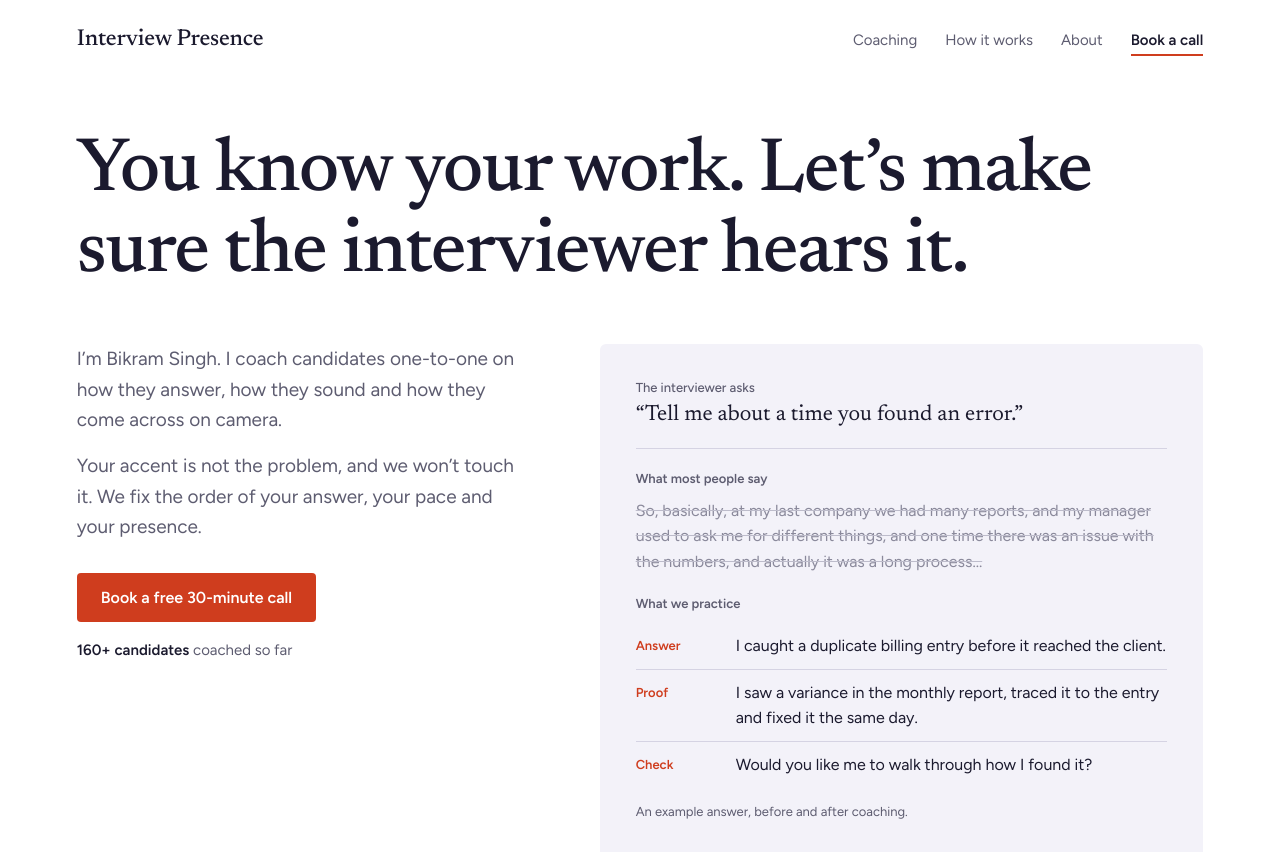
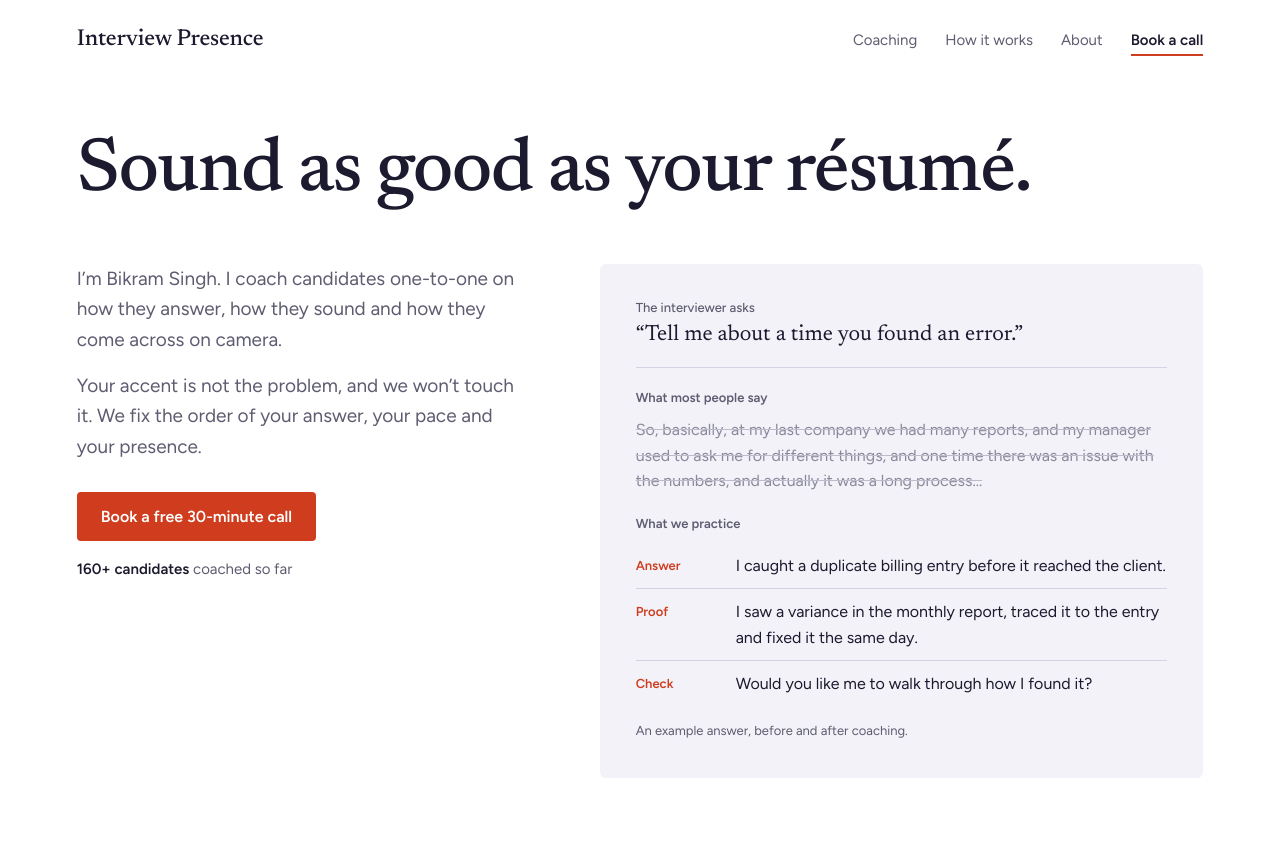
Before and after one commit to bikram9-9/interviewpresence, a plain HTML site: page index.html in a window 1280 px wide. Shown: the top 852 px of the page. Drawn offline with Linux system fonts and the light colour scheme.

Commit message:
New tagline: Sound as good as your résumé
Co-Authored-By: Claude Opus 5.5 <noreply@anthropic.com>
Claude-Session: https://claude.ai/code/session_01TaQiTEcLCcpvWTvwWKEJGK

```diff
--- a/index.html
+++ b/index.html
@@ -96,7 +96,7 @@ footer{display:flex;justify-content:space-between;gap:12px;flex-wrap:wrap;font-s
 </nav>
 
 <header class="band" id="top"><div class="wrap">
-<h1>You know your work. Let’s make sure the interviewer hears it.</h1>
+<h1>Sound as good as your résumé.</h1>
 <div class="hero">
 <div class="intro">
 <p>I’m Bikram Singh. I coach candidates one-to-one on how they answer, how they sound and how they come across on camera.</p>
```
